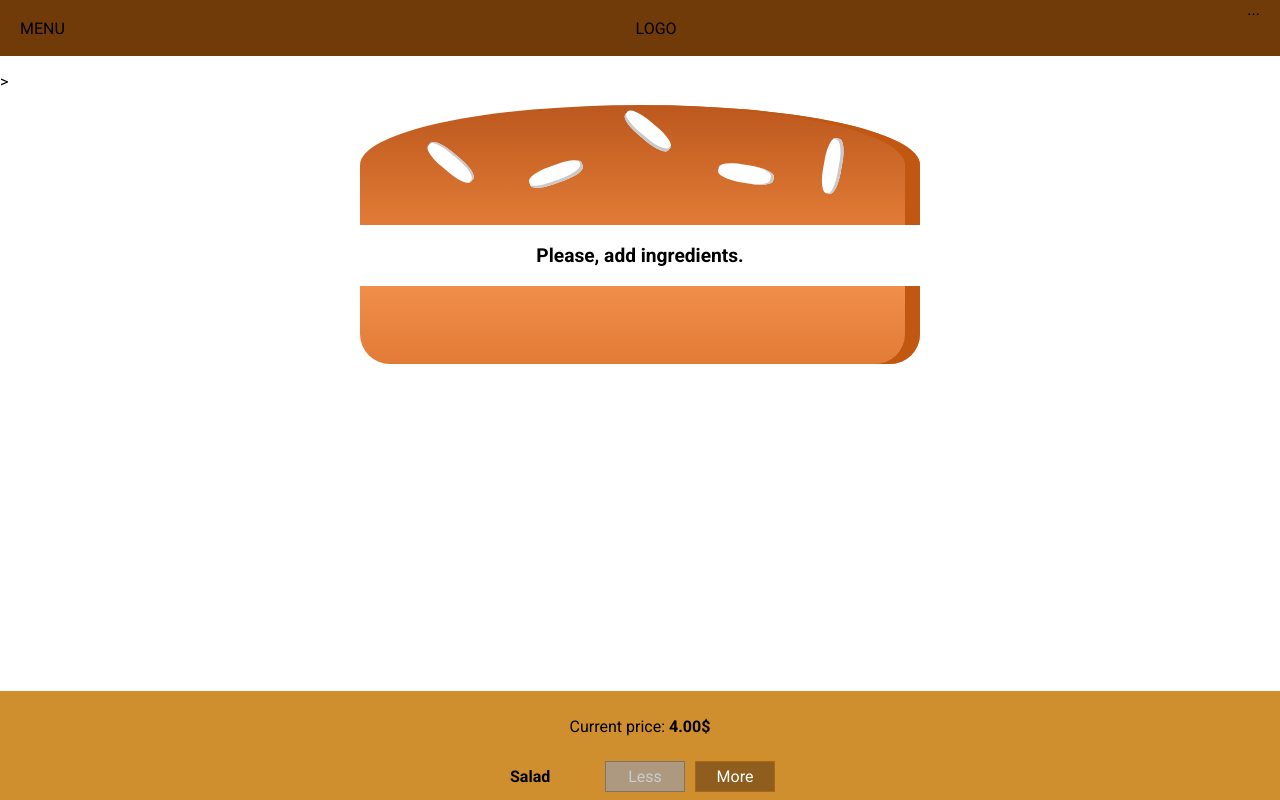
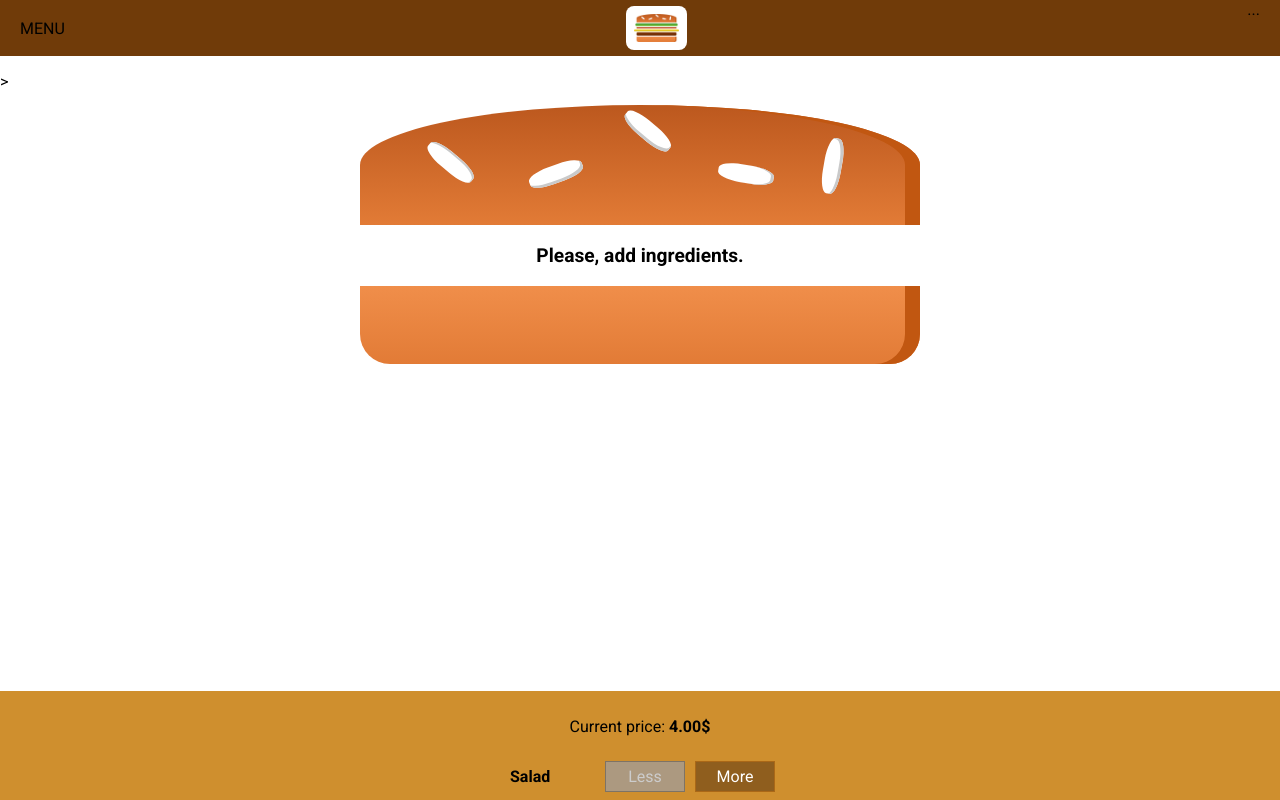
Before and after one commit to bartlomiejwiejak/burger-project, a React (Create React App) app: page / in a window 1280 px wide. Shown: the top 800 px of the page. Built offline with nearby package versions, Linux system fonts and the light colour scheme.

Commit message:
Logo component

```diff
--- /dev/null
+++ b/src/components/Logo/Logo.css
@@ -0,0 +1,11 @@
+.Logo {
+  background-color: white;
+  padding: 8px;
+  height: 80%;
+  box-sizing: border-box;
+  border-radius: 8px;
+}
+
+.Logo img {
+  height: 100%;
+}
--- /dev/null
+++ b/src/components/Logo/Logo.js
@@ -0,0 +1,12 @@
+import React from 'react';
+import './Logo.css';
+import logo from '../../Assets/Images/logoBurger.png';
+const Logo = () => {
+  return (
+    <div className='Logo'>
+      <img src={logo} alt="Logo" />
+    </div>
+  );
+}
+
+export default Logo;
--- a/src/components/Navigation/Toolbar/Toolbar.js
+++ b/src/components/Navigation/Toolbar/Toolbar.js
@@ -1,10 +1,11 @@
 import React from 'react';
 import './Toolbar.css';
+import Logo from '../../Logo/Logo';
 const Toolbar = () => {
   return (
     <header className='Toolbar'>
       <div>MENU</div>
-      <div>LOGO</div>
+      <Logo />
       <nav>
         ...
      </nav>
```
Also changed, not shown: src/Assets/Images/logoBurger.png (added).
